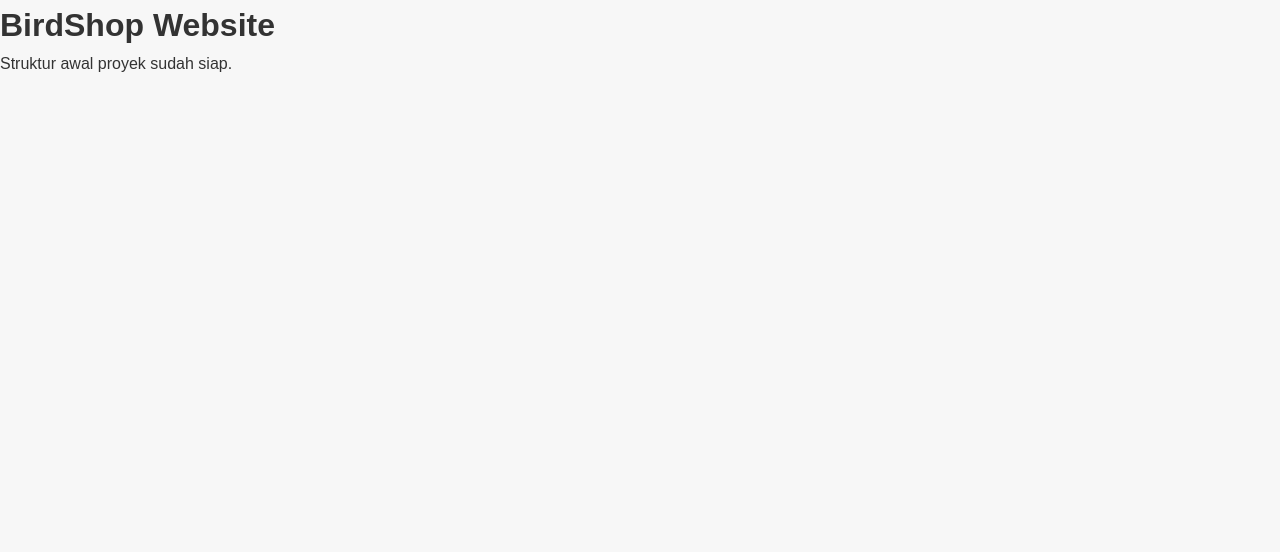
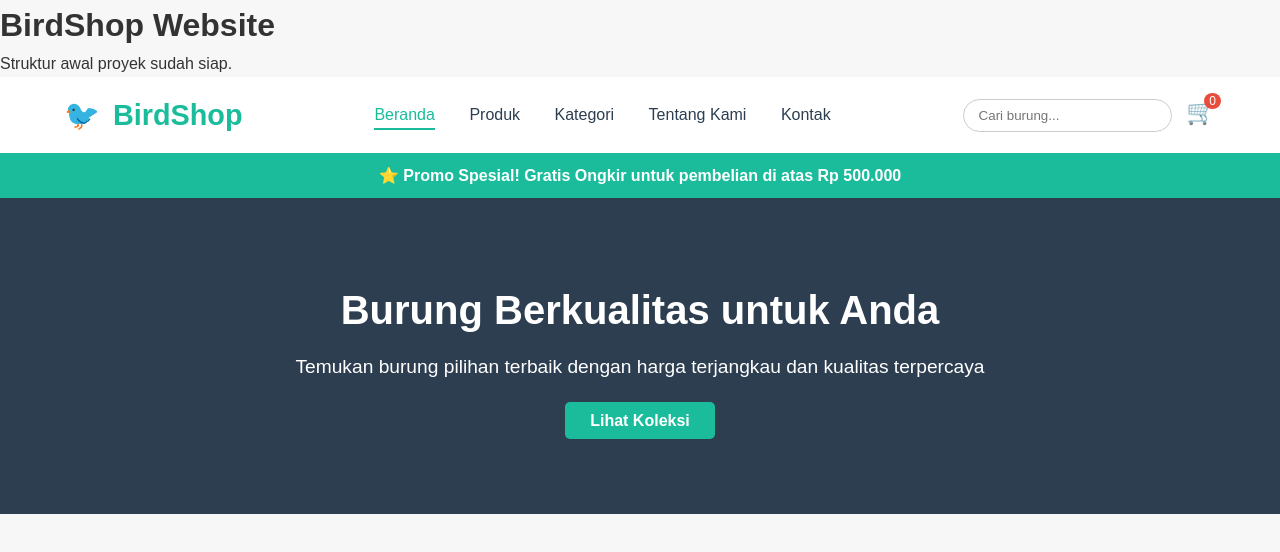
Before and after one commit to icaasrilestari/BirdShop-Website, a plain HTML site: page index.html in a window 1280 px wide. Drawn offline with Linux system fonts and the light colour scheme.

Commit message:
Add header, promo bar, and hero section styling

```diff
--- a/index.html
+++ b/index.html
@@ -11,3 +11,31 @@
     <p>Struktur awal proyek sudah siap.</p>
 </body>
 </html>
+<header class="main-header">
+    <div class="logo">
+        <span class="icon">🐦</span> BirdShop
+    </div>
+    <nav class="main-nav">
+        <a href="#" class="active">Beranda</a>
+        <a href="#">Produk</a>
+        <a href="#">Kategori</a>
+        <a href="#">Tentang Kami</a>
+        <a href="#">Kontak</a>
+    </nav>
+    <div class="header-actions">
+        <input type="text" placeholder="Cari burung...">
+        <button class="cart-btn">🛒 <span>0</span></button>
+    </div>
+</header>
+
+<div class="promo-bar">
+    <p>⭐ Promo Spesial! Gratis Ongkir untuk pembelian di atas Rp 500.000</p>
+</div>
+
+<section class="hero-section">
+    <div class="hero-content">
+        <h1>Burung Berkualitas untuk Anda</h1>
+        <p>Temukan burung pilihan terbaik dengan harga terjangkau dan kualitas terpercaya</p>
+        <a href="#products" class="btn primary-btn">Lihat Koleksi</a>
+    </div>
+</section>
--- a/styles.css
+++ b/styles.css
@@ -20,3 +20,96 @@ body {
     --text-dark: #2c3e50;
     --text-light: #ecf0f1;
 }
+/* Styling Header */
+.main-header {
+    display: flex;
+    justify-content: space-between;
+    align-items: center;
+    padding: 15px 5%;
+    background-color: white;
+    box-shadow: 0 2px 4px rgba(0,0,0,0.05);
+}
+.logo {
+    font-size: 1.8em;
+    font-weight: bold;
+    color: var(--primary-color);
+}
+.logo .icon {
+    margin-right: 5px;
+}
+.main-nav a {
+    margin: 0 15px;
+    text-decoration: none;
+    color: var(--text-dark);
+    font-weight: 500;
+}
+.main-nav a.active {
+    color: var(--primary-color);
+    border-bottom: 2px solid var(--primary-color);
+    padding-bottom: 5px;
+}
+.header-actions input {
+    padding: 8px 15px;
+    border: 1px solid #ccc;
+    border-radius: 20px;
+    margin-right: 10px;
+}
+.cart-btn {
+    background: none;
+    border: none;
+    font-size: 1.5em;
+    cursor: pointer;
+    position: relative;
+}
+.cart-btn span {
+    position: absolute;
+    top: -5px;
+    right: -5px;
+    background-color: var(--secondary-color);
+    color: white;
+    border-radius: 50%;
+    padding: 2px 5px;
+    font-size: 0.5em;
+    line-height: 1;
+}
+
+/* Styling Promo Bar */
+.promo-bar {
+    background-color: var(--primary-color);
+    color: white;
+    text-align: center;
+    padding: 10px 0;
+    font-weight: bold;
+}
+
+/* Styling Hero Section */
+.hero-section {
+    background-color: #2c3e50; /* Warna gelap untuk kontras */
+    color: white;
+    text-align: center;
+    padding: 80px 5%;
+    margin-bottom: 30px;
+}
+.hero-section h1 {
+    font-size: 2.5em;
+    margin-bottom: 10px;
+}
+.hero-section p {
+    font-size: 1.2em;
+    margin-bottom: 25px;
+}
+.btn {
+    padding: 10px 25px;
+    border-radius: 5px;
+    text-decoration: none;
+    font-weight: bold;
+    transition: background-color 0.3s;
+}
+.primary-btn {
+    background-color: var(--primary-color);
+    color: white;
+    border: none;
+}
+.primary-btn:hover {
+    background-color: #16a085;
+}
```
